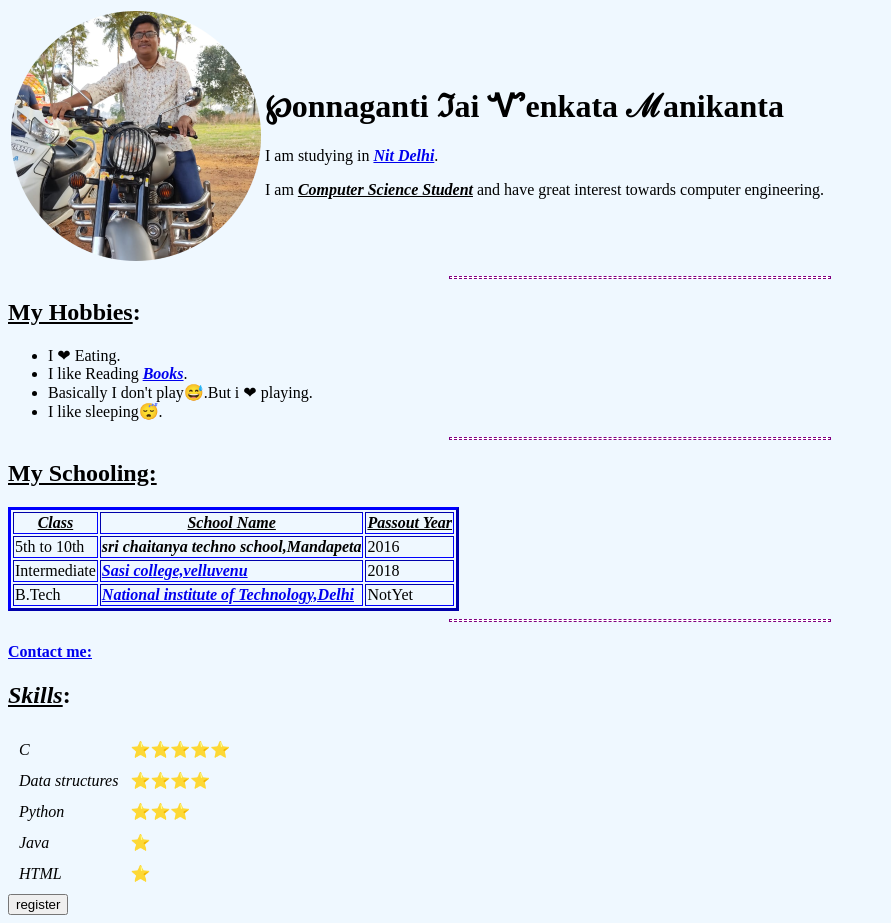
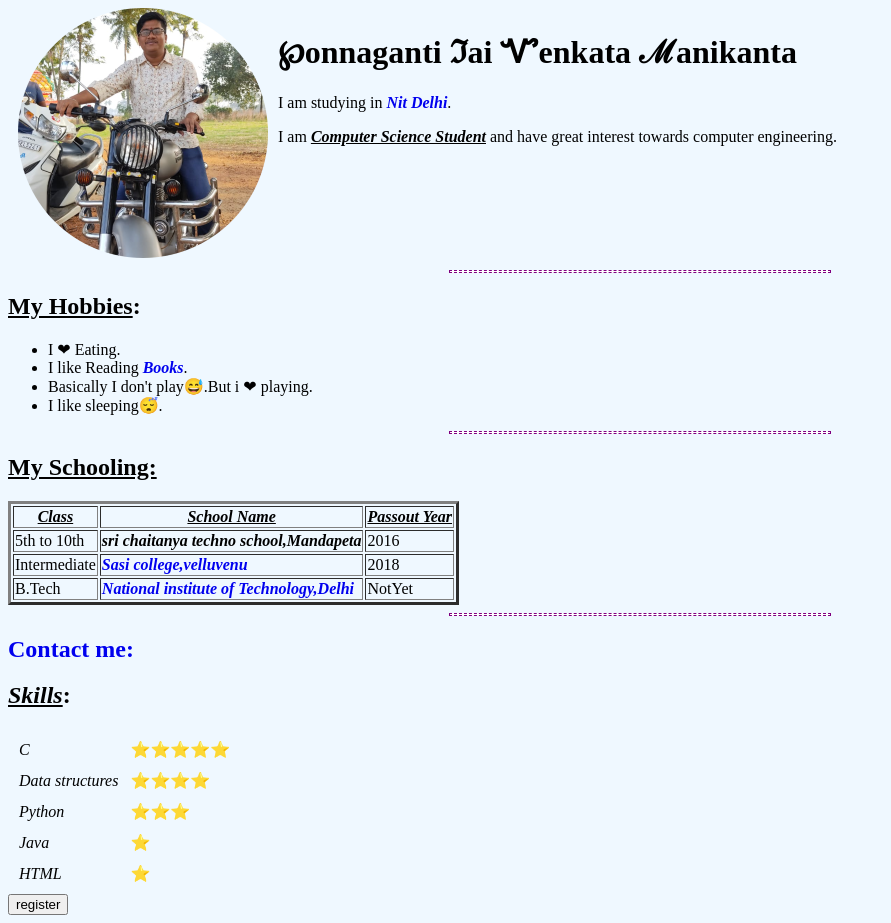
Before and after one commit to ponnaganti963/cv, a plain HTML site: page index.html in a window 1280 px wide. Shown: the whole page, without its empty margins (0-891 px from the left). Drawn offline with Linux system fonts and the light colour scheme.

Commit message:
Update index.html

```diff
--- a/index.html
+++ b/index.html
@@ -11,28 +11,46 @@
         height: 1px;
         width: 30%;
         border-style: dashed;
-
-      }
-      table{
-        border-color: blue;
-      }
-      img{
-        border-radius: 1;
       }
 
+    .flex{
+      display: flex;
+      flex-wrap: wrap;
+      text-align: left;
+    }
+    .items{
+      margin-left: 10px;
+    }
+
+      a{
+        text-decoration: none;
+      }
+ img:hover{
+ animation :  opacity 1s linear;
+     }
+     @keyframes opacity {
+       from{
+         opacity: 1;
+       }
+       to{
+         opacity: 0.5;
+       }
+     }
     </style>
 
   </head>
   <body style="background-color: #eff8ff;">
-    <table>
-      <tr>
-        <td><img src="Manikanta1.png" alt="Image not found"></td>
-        <td>  <h1>℘onnaganti ℑai Ꮙenkata ℳanikanta</h1>
+    <div class="flex">
+      <div class="items">
+         <img src="Manikanta1.png" alt="Image not found">
+      </div>
+      <div class="items">
+        <h1>℘onnaganti ℑai Ꮙenkata ℳanikanta</h1>
           <p>I am studying in <strong><i><a href="https://nitdelhi.ac.in/">Nit Delhi</a></i></strong>.</p>
           <p>I am <strong><i><u>Computer Science Student</u></i></strong> and have great interest towards computer engineering.</p>
-</td>
-      </tr>
-    </table>
+      </div>
+    </div>
+
     <hr>
     <h2><u>My Hobbies</u>:</h2>
     <ul>
@@ -70,7 +88,9 @@
       </tbody>
     </table>
     <hr >
-    <a href="contact-me.html"><h4><u>Contact me:</u></h4></a>
+    <h2><a href="contact-me.html">Contact me:</a></h2>
+
+
     <h2><strong><i><u>Skills</u></i>:</strong></h2>
         <table cellspacing ="10">
           <tr>
@@ -94,5 +114,7 @@
             <td>⭐</td>
           </tr>
         </table>
-    <a href="register.html"><button>register</button></a>
+
+
+        <a href="register.html"><button>register</button></a>
 </html>
```
